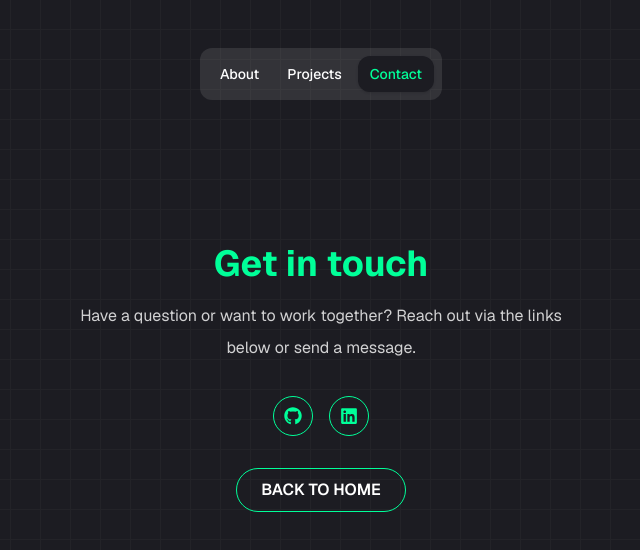
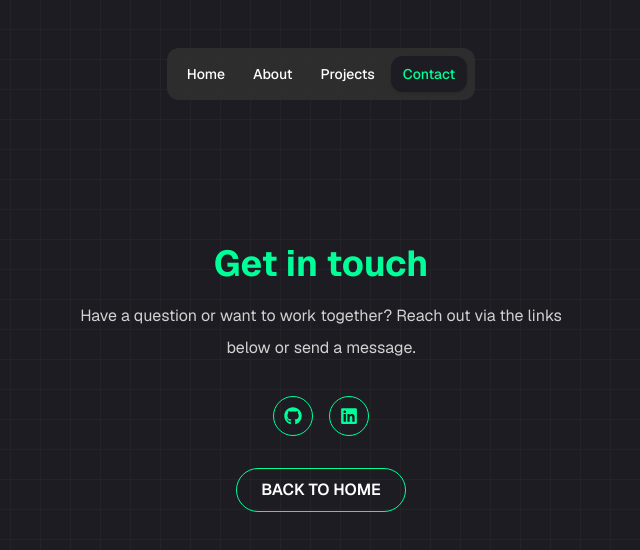
Before and after one commit to kevincui1034/portfolio, a Next.js app: page /contact in a window 1280 px wide. Shown: the top 550 px of the page, without its empty margins (319-959 px from the left). Built offline with nearby package versions, Linux system fonts and the light colour scheme.

Commit message:
changed to scrolling redirect and added email button and projects redirect

```diff
--- a/app/layout.jsx
+++ b/app/layout.jsx
@@ -47,7 +47,7 @@ export const metadata = {
 export default function RootLayout({ children }) {
   return (
     <html lang="en">
-      <body className={`${geistSans.variable} ${geistMono.variable} relative`}>
+      <body className={`${geistSans.variable} ${geistMono.variable} relative`} suppressHydrationWarning>
         <div className="fixed inset-0 -z-10">
           <GridPattern className="fill-white/[0.03] stroke-white/[0.03]" />
         </div>
--- a/app/page.jsx
+++ b/app/page.jsx
@@ -26,24 +26,24 @@ const technologies = [
 const projects = [
   { title: "Pokemon Moveset Predictor",
     description: "Pokemon moveset predictor using machine learning.",
-    href: "/projects",
+    href: "/projects/pokemon",
     tags: ["Python", "Pandas", "Numpy", "Scikit-learn", "GCP", "Dash", "Flask", "Seaborn"] },
 
   { title: "Money Maestro",
     description: "Finance tracking and visualization tool.",
-    href: "/projects",
+    href: "/projects/moneymaestro",
     tags: ["Python", "Dash", "Flask","Seaborn", "GCP", "Plotly"] },
 
   { title: "SkipBeatTi",
-    description:"Music streaming platform with commenting system.",
-    href: "/projects",
-    tags: ["React", "Vite", "Typescript", "MySQL", "TailwindCSS", "Clerk"] },
+    description:"Music streaming platform with user commenting system.",
+    href: "/projects/skipbeatti",
+    tags: ["React", "Vite", "Typescript", "MySQL", "TailwindCSS", "Clerk", "Spotify API", "shadcn/ui"] },
 ];
 
 const HomePage = () => {
   return (
     <>
-      <section id="about" className="min-h-screen flex xl:flex-col justify-center">
+      <section id="home" className="min-h-screen flex xl:flex-col justify-center">
         <div className="container mx-auto h-full">
           <div className="flex flex-col xl:flex-row items-center justify-between gap-12 xl:gap-8 xl:pt-1 xl:pb-4">
             <div className="text-center xl:text-left order-2 xl:order-1">
@@ -86,6 +86,7 @@ const HomePage = () => {
       </section>
 
       <motion.section
+        id="about"
         className="py-24"
         initial={{ opacity: 0, y: 40 }}
         whileInView={{ opacity: 1, y: 0 }}
@@ -162,23 +163,18 @@ const HomePage = () => {
               </motion.div>
             ))}
           </div>
-          <div className="mt-8 text-center">
-            <Button variant="outline" asChild className="uppercase">
-              <Link href="/projects">View all projects</Link>
-            </Button>
-          </div>
         </div>
       </motion.section>
 
       <motion.section
         id="contact"
-        className="py-24"
+        className="py-48"
         initial={{ opacity: 0, y: 40 }}
         whileInView={{ opacity: 1, y: 0 }}
         viewport={{ once: true, amount: 0.2 }}
         transition={{ duration: 0.5, ease: "easeOut" }}
       >
-        <div className="container mx-auto text-center">
+        <div className="container mx-auto text-center pb-16">
           <h2 className="text-4xl font-bold mb-4 text-accent">
             Get in touch
           </h2>
@@ -190,7 +186,7 @@ const HomePage = () => {
             iconStyles="w-10 h-10 border border-accent rounded-full flex justify-center items-center text-accent text-lg hover:bg-accent hover:text-primary hover:transition-all duration-500"
           />
           <Button variant="outline" asChild className="uppercase">
-            <Link href="/contact">Contact me</Link>
+            <a href="mailto:kevincui1034@gmail.com">Contact me</a>
           </Button>
         </div>
       </motion.section>
--- a/components/Header.jsx
+++ b/components/Header.jsx
@@ -5,7 +5,7 @@ import MobileNav from "@/components/MobileNav";
 
 const Header = () => {
     return (
-        <header className="py-8 xl:py-12 text-white">
+        <header className="sticky top-0 z-50 py-8 xl:py-12 text-white">
             {/* desktop nav */}
             <div className="hidden xl:flex justify-center items-center gap-8">
                 <Nav />
--- a/components/Nav.jsx
+++ b/components/Nav.jsx
@@ -1,29 +1,74 @@
 "use client";
 
 import { usePathname, useRouter } from "next/navigation";
+import { useEffect, useState } from "react";
 import { Tabs, TabsList, TabsTrigger } from "@/components/ui/tabs";
 
+const SECTION_IDS = ["home", "about", "projects", "contact"];
+
 const links = [
-    { name: "about", path: "/" },
-    { name: "projects", path: "/projects" },
-    { name: "contact", path: "/contact" },
+    { name: "home", path: "/", sectionId: "home" },
+    { name: "about", path: "/", sectionId: "about" },
+    { name: "projects", path: "/projects", sectionId: "projects" },
+    { name: "contact", path: "/contact", sectionId: "contact" },
 ];
 
 const Nav = () => {
     const pathname = usePathname();
     const router = useRouter();
+    const isHome = pathname === "/";
+    const [activeSection, setActiveSection] = useState("home");
+
+    // Scroll spy: update active tab based on which section is in view
+    useEffect(() => {
+        if (!isHome) return;
+
+        const sections = SECTION_IDS.map((id) => document.getElementById(id)).filter(Boolean);
+        if (sections.length === 0) return;
+
+        const observer = new IntersectionObserver(
+            (entries) => {
+                for (const entry of entries) {
+                    if (!entry.isIntersecting) continue;
+                    const id = entry.target.id;
+                    if (SECTION_IDS.includes(id)) {
+                        setActiveSection(id);
+                    }
+                }
+            },
+            { rootMargin: "-20% 0px -60% 0px", threshold: 0 }
+        );
+
+        sections.forEach((el) => el && observer.observe(el));
+        return () => observer.disconnect();
+    }, [isHome]);
+
+    const handleValueChange = (value) => {
+        if (!value) return;
+        if (isHome) {
+            const el = document.getElementById(value);
+            if (el) {
+                el.scrollIntoView({ behavior: "smooth" });
+                setActiveSection(value);
+            }
+        } else {
+            router.push(value);
+        }
+    };
+
+    const tabValue = isHome ? activeSection : (links.some((l) => l.path === pathname) ? pathname : "");
 
     return (
         <Tabs
-            value={links.some((l) => l.path === pathname) ? pathname : ""}
-            onValueChange={(value) => value && router.push(value)}
+            value={tabValue}
+            onValueChange={handleValueChange}
             className="hidden xl:block"
         >
-            <TabsList className="h-auto gap-1 rounded-xl bg-white/10 p-2 text-white">
+            <TabsList className="h-auto gap-1 rounded-xl bg-[#303030]/90 p-2 text-white">
                 {links.map((link) => (
                     <TabsTrigger
-                        key={link.path}
-                        value={link.path}
+                        key={link.sectionId}
+                        value={isHome ? link.sectionId : link.path}
                         className="capitalize rounded-xl font-medium text-[14px] text-white hover:text-accent data-[state=active]:bg-primary data-[state=active]:text-accent data-[state=active]:shadow transition-all duration-300"
                     >
                         {link.name}
```
Also changed, not shown: app/projects/moneymaestro.jsx (added), app/projects/pokemon.jsx (added), app/projects/skipbeatti.jsx (added).
